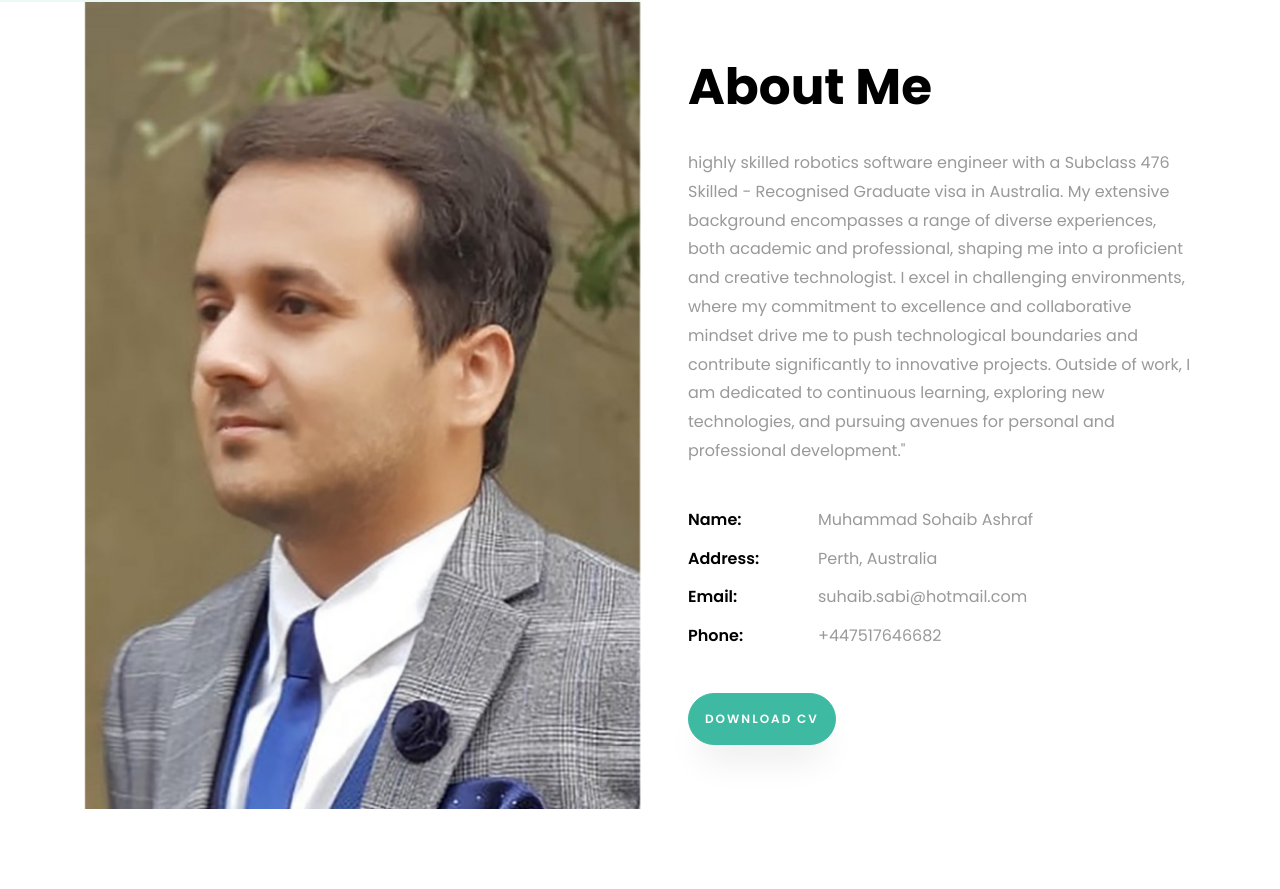
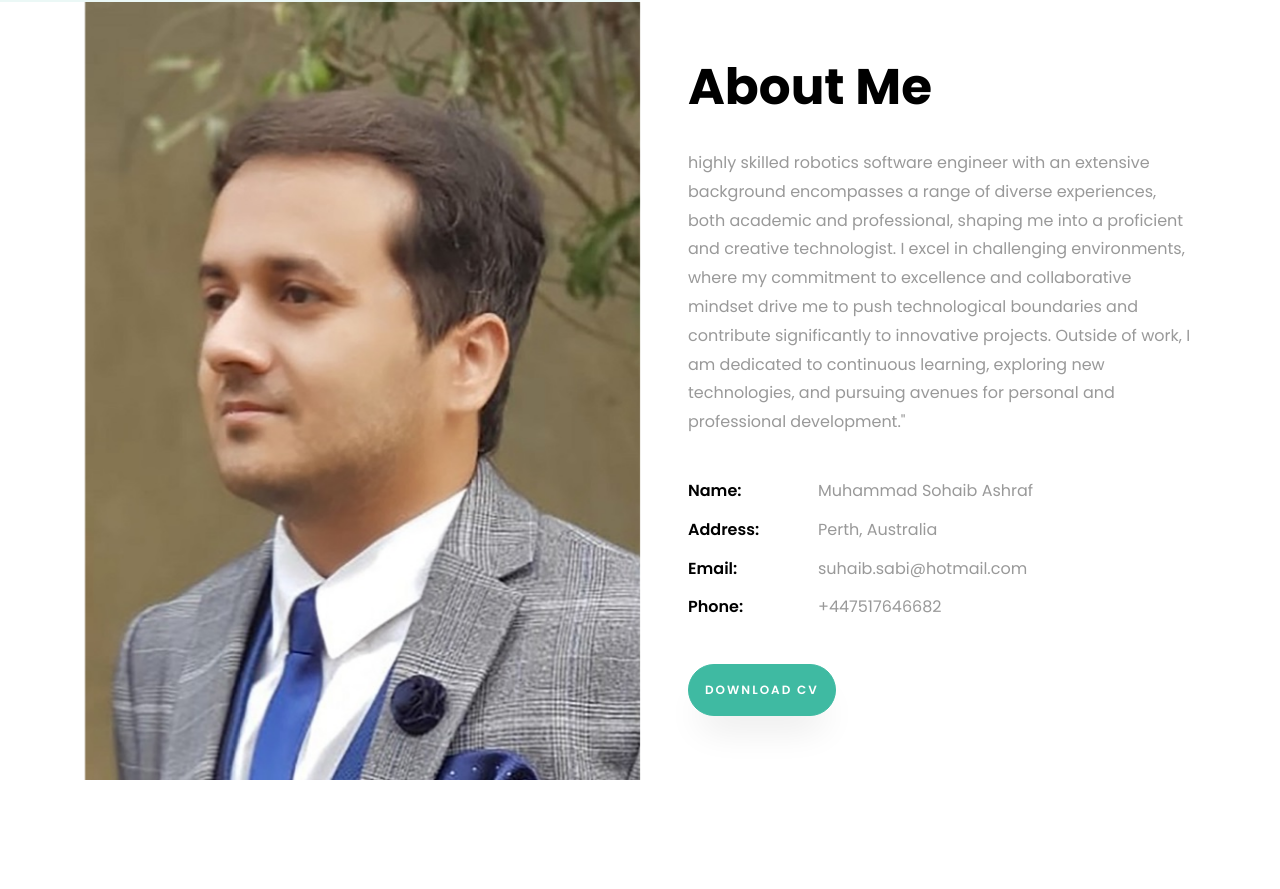
Before and after one commit to suhaibashraf/suhaibashraf.github.io, a plain HTML site: page index.html in a window 1280 px wide. Shown: the part 798-1687 px from the top of the page. Drawn offline with Linux system fonts and the light colour scheme; files whose address does not match are found by name.

Commit message:
Update index.html

```diff
--- a/index.html
+++ b/index.html
@@ -84,7 +84,7 @@
 		          <div class="col-md-12 heading-section ftco-animate">
 		          	<h1 class="big">About</h1>
 		            <h2 class="mb-4">About Me</h2>
-					<p>highly skilled robotics software engineer with a Subclass 476 Skilled - Recognised Graduate visa in Australia. My extensive background encompasses a range of diverse experiences, both academic and professional, shaping me into a proficient and creative technologist. I excel in challenging environments, where my commitment to excellence and collaborative mindset drive me to push technological boundaries and contribute significantly to innovative projects. Outside of work, I am dedicated to continuous learning, exploring new technologies, and pursuing avenues for personal and professional development."</p>
+					<p>highly skilled robotics software engineer with an extensive background encompasses a range of diverse experiences, both academic and professional, shaping me into a proficient and creative technologist. I excel in challenging environments, where my commitment to excellence and collaborative mindset drive me to push technological boundaries and contribute significantly to innovative projects. Outside of work, I am dedicated to continuous learning, exploring new technologies, and pursuing avenues for personal and professional development."</p>
 		            <ul class="about-info mt-4 px-md-0 px-2">
 		            	<li class="d-flex"><span>Name:</span> <span>Muhammad Sohaib Ashraf</span></li>
 		            	<li class="d-flex"><span>Address:</span> <span>Perth, Australia</span></li>
```
